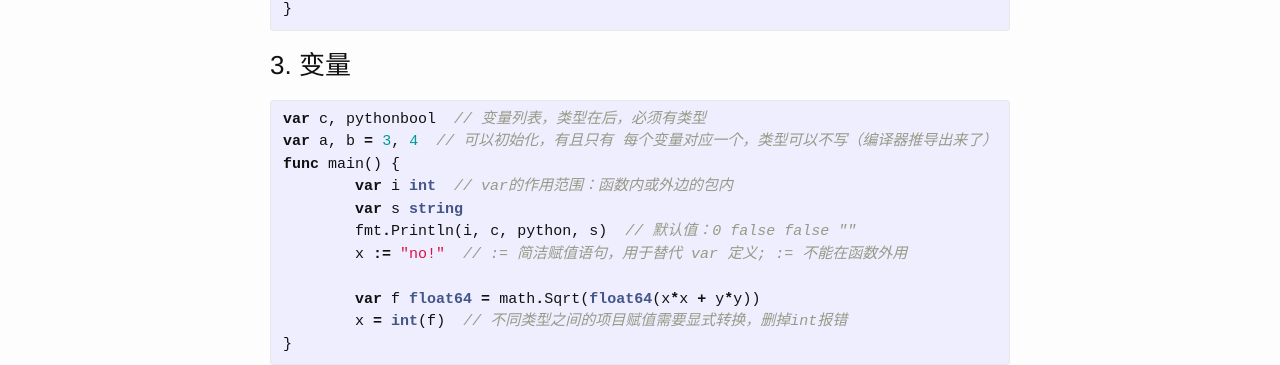
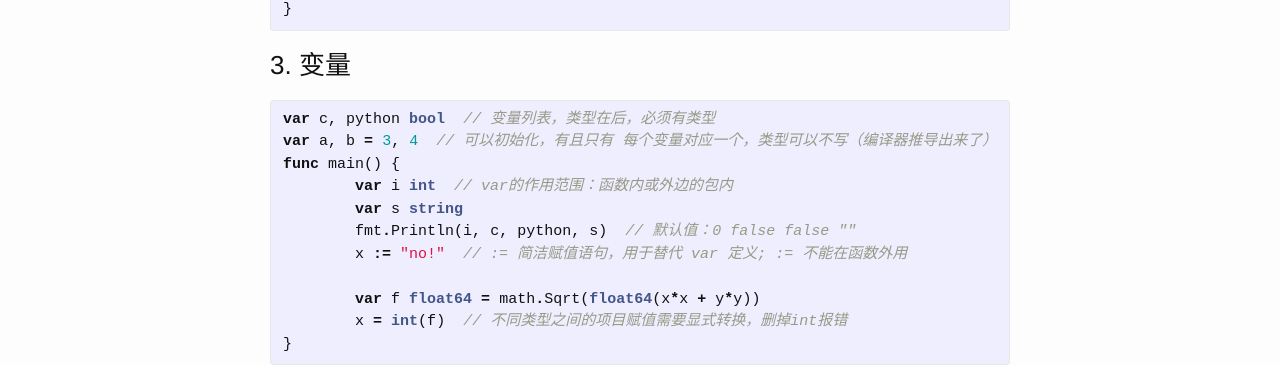
Before and after one commit to wykvictor/wykvictor.github.io, a Jekyll site: the page built from _posts/programming/2015-10-20-Go-Programming-1.md, in a window 1280 px wide. Shown: the part 975-1340 px from the top of the page. Built offline with Jekyll 4.4.1, drawn with Linux system fonts in a browser that asks for light colours.

Commit message:
fix mistake in go-1

```diff
--- a/_posts/programming/2015-10-20-Go-Programming-1.md
+++ b/_posts/programming/2015-10-20-Go-Programming-1.md
@@ -45,7 +45,7 @@ func main() {
 
 ### 3. 变量
 {% highlight Go %}
-var c, pythonbool  // 变量列表，类型在后，必须有类型
+var c, python bool  // 变量列表，类型在后，必须有类型
 var a, b = 3, 4  // 可以初始化，有且只有 每个变量对应一个，类型可以不写（编译器推导出来了）
 func main() {
 	var i int  // var的作用范围：函数内或外边的包内
```
